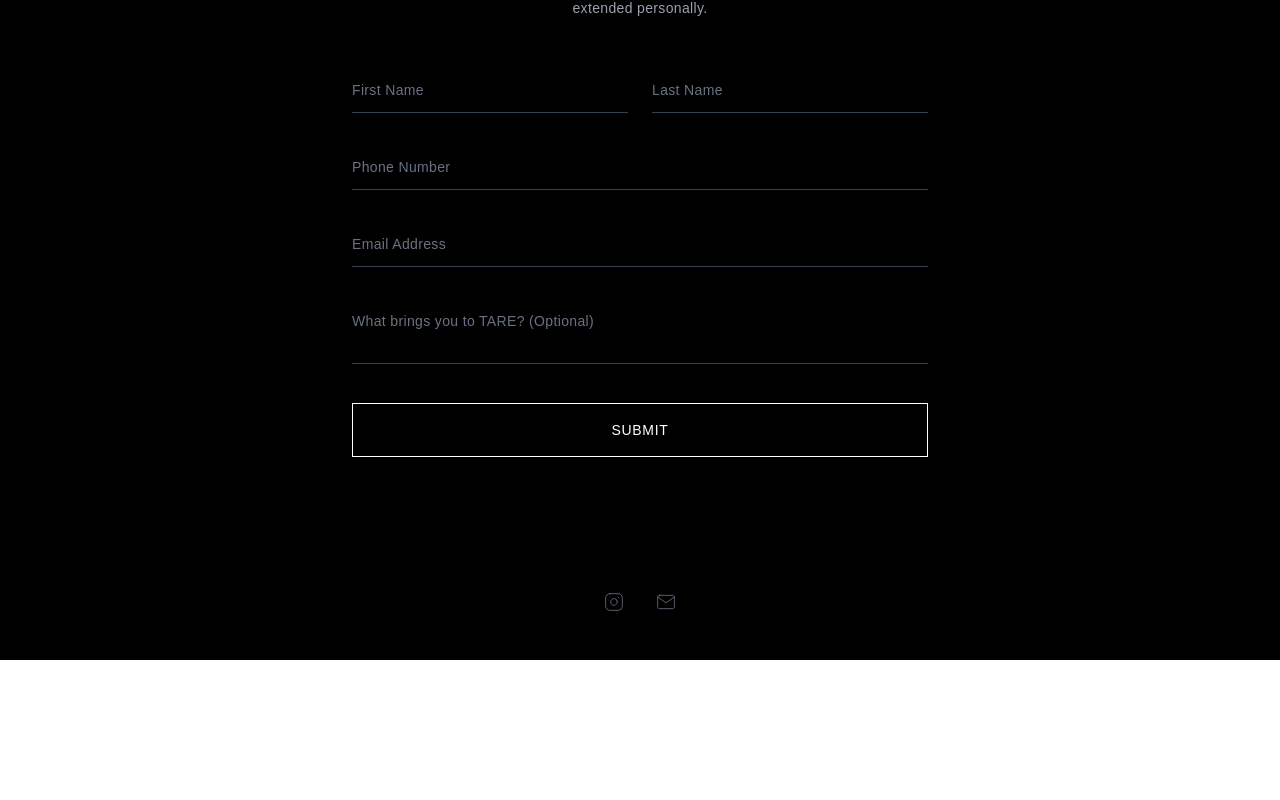
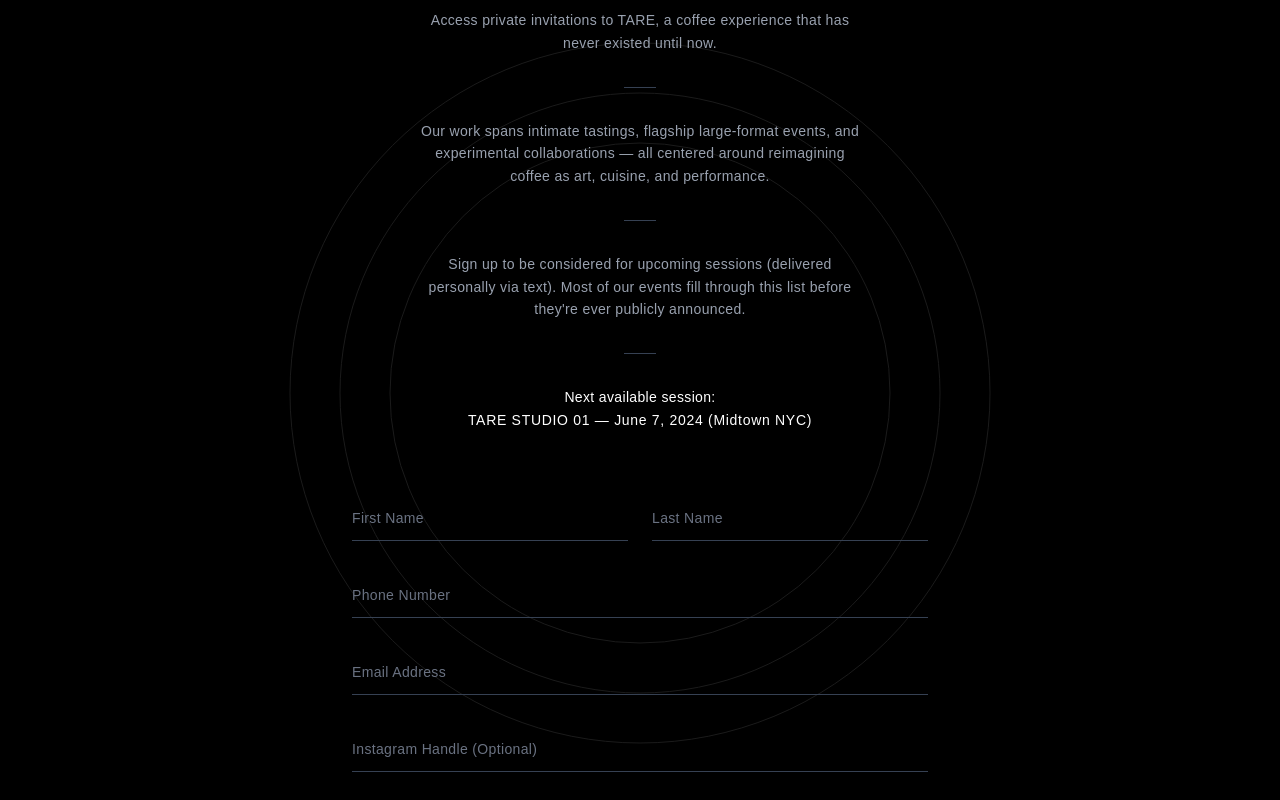
Before and after one commit to christare/tare-website, a Next.js app: page / in a window 1280 px wide. Shown: the part 240-1040 px from the top of the page. Before the commit the page ends 900 px from the top, so only its background shows below. Built offline with nearby package versions, Linux system fonts and the light colour scheme.

Commit message:
new priority list field for IG

```diff
--- a/src/app/api/submit/route.ts
+++ b/src/app/api/submit/route.ts
@@ -63,6 +63,7 @@ export async function POST(request: Request) {
           'Last Name': data.lastName,
           'Phone': formattedPhone,
           'Email': data.email,
+          'Instagram': data.instagram || '',
           'Why': data.why || '',
         }
       }
--- a/src/app/page.tsx
+++ b/src/app/page.tsx
@@ -14,11 +14,16 @@ export default function PriorityPage() {
     setError(null);
 
     const formData = new FormData(e.currentTarget);
+    const instagramValue = formData.get('instagram') as string;
+    // Strip @ symbol from Instagram handle if present
+    const cleanInstagram = instagramValue ? instagramValue.replace(/^@/, '') : '';
+
     const data = {
       firstName: formData.get('firstName'),
       lastName: formData.get('lastName'),
       phone: formData.get('phone'),
       email: formData.get('email'),
+      instagram: cleanInstagram,
       why: formData.get('why'),
     };
 
@@ -40,6 +45,23 @@ export default function PriorityPage() {
       setError('There was an error submitting your form. Please try again.');
       setIsSubmitting(false);
     }
+  };
+
+  // Function to handle Instagram input changes
+  const handleInstagramChange = (e: React.ChangeEvent<HTMLInputElement>) => {
+    const input = e.target;
+    let value = input.value;
+
+    // Remove any @ symbols from the beginning
+    value = value.replace(/^@+/, '');
+
+    // If there's a value, ensure it starts with @
+    if (value) {
+      value = '@' + value;
+    }
+
+    // Update the input value
+    input.value = value;
   };
 
   useEffect(() => {
@@ -86,9 +108,53 @@ export default function PriorityPage() {
   };
 
   return (
-    <main className="flex min-h-screen flex-col items-center justify-center bg-black px-4 py-16 text-white overflow-hidden">
+    <main className="flex min-h-screen flex-col items-center justify-center bg-black px-4 py-16 pt-32 text-white overflow-hidden relative">
+      {/* Background dial animation */}
       <motion.div
-        className="absolute top-8 right-8"
+        className="absolute inset-0 flex items-center justify-center pointer-events-none opacity-10"
+        initial={{ scale: 0.7, opacity: 0 }}
+        animate={{ scale: 1, opacity: 0.1 }}
+        transition={{ duration: 1.5, ease: [0.25, 1, 0.5, 1] }}
+      >
+        <svg width="800" height="800" viewBox="0 0 800 800" fill="none" xmlns="http://www.w3.org/2000/svg">
+          <motion.circle
+            cx="400"
+            cy="400"
+            r="350"
+            stroke="white"
+            strokeWidth="1"
+            fill="none"
+            initial={{ pathLength: 0, opacity: 0 }}
+            animate={{ pathLength: 1, opacity: 1 }}
+            transition={{ duration: 2, ease: "easeInOut" }}
+          />
+          <motion.circle
+            cx="400"
+            cy="400"
+            r="300"
+            stroke="white"
+            strokeWidth="1"
+            fill="none"
+            initial={{ pathLength: 0, opacity: 0 }}
+            animate={{ pathLength: 1, opacity: 1 }}
+            transition={{ duration: 2, delay: 0.3, ease: "easeInOut" }}
+          />
+          <motion.circle
+            cx="400"
+            cy="400"
+            r="250"
+            stroke="white"
+            strokeWidth="1"
+            fill="none"
+            initial={{ pathLength: 0, opacity: 0 }}
+            animate={{ pathLength: 1, opacity: 1 }}
+            transition={{ duration: 2, delay: 0.6, ease: "easeInOut" }}
+          />
+        </svg>
+      </motion.div>
+
+      <motion.div
+        className="absolute top-8 right-8 z-10"
         initial={{ opacity: 0 }}
         animate={{ opacity: 1 }}
         transition={{ delay: 0.5 }}
@@ -109,14 +175,14 @@ export default function PriorityPage() {
         {!submitted ? (
           <motion.div
             key="form"
-            className="max-w-xl w-full"
+            className="max-w-xl w-full relative z-10"
             initial="hidden"
             animate="visible"
             variants={containerVariants}
           >
-            <motion.div className="text-center mb-12" variants={itemVariants}>
+            <motion.div className="text-center mb-16" variants={itemVariants}>
               <motion.h1
-                className="text-2xl md:text-4xl font-light tracking-wider mb-6"
+                className="text-2xl md:text-4xl font-light tracking-wider mb-8"
                 initial={{ opacity: 0, y: 20 }}
                 animate={{ opacity: 1, y: 0 }}
                 transition={{ duration: 0.8, delay: 0.2 }}
@@ -124,7 +190,7 @@ export default function PriorityPage() {
                 TARE PRIORITY LIST
               </motion.h1>
               <motion.div
-                className="w-16 h-px bg-white mx-auto mb-6"
+                className="w-16 h-px bg-white mx-auto mb-12"
                 initial={{ scaleX: 0 }}
                 animate={{ scaleX: 1 }}
                 transition={{ duration: 0.8, delay: 0.4 }}
@@ -135,10 +201,51 @@ export default function PriorityPage() {
                 animate={{ opacity: 1 }}
                 transition={{ duration: 0.8, delay: 0.6 }}
               >
-                Private access to our curated coffee experiences.
-                Limited seats for our tastings, flagship events, and collaborations.
-                Invitations are extended personally.
+                Access private invitations to TARE, a coffee experience that has never existed until now.
               </motion.p>
+              <motion.div
+                className="w-8 h-px bg-gray-700 mx-auto my-8"
+                initial={{ scaleX: 0 }}
+                animate={{ scaleX: 1 }}
+                transition={{ duration: 0.8, delay: 0.7 }}
+              />
+              <motion.p
+                className="text-gray-400 text-sm tracking-wide leading-relaxed max-w-md mx-auto"
+                initial={{ opacity: 0 }}
+                animate={{ opacity: 1 }}
+                transition={{ duration: 0.8, delay: 0.7 }}
+              >
+                Our work spans intimate tastings, flagship large-format events, and experimental collaborations — all centered around reimagining coffee as art, cuisine, and performance.
+              </motion.p>
+              <motion.div
+                className="w-8 h-px bg-gray-700 mx-auto my-8"
+                initial={{ scaleX: 0 }}
+                animate={{ scaleX: 1 }}
+                transition={{ duration: 0.8, delay: 0.8 }}
+              />
+              <motion.p
+                className="text-gray-400 text-sm tracking-wide leading-relaxed max-w-md mx-auto"
+                initial={{ opacity: 0 }}
+                animate={{ opacity: 1 }}
+                transition={{ duration: 0.8, delay: 0.8 }}
+              >
+                Sign up to be considered for upcoming sessions (delivered personally via text). Most of our events fill through this list before they're ever publicly announced.
+              </motion.p>
+              <motion.div
+                className="w-8 h-px bg-gray-700 mx-auto my-8"
+                initial={{ scaleX: 0 }}
+                animate={{ scaleX: 1 }}
+                transition={{ duration: 0.8, delay: 0.9 }}
+              />
+              <motion.div
+                className="text-gray-400 text-sm tracking-wide leading-relaxed max-w-md mx-auto"
+                initial={{ opacity: 0 }}
+                animate={{ opacity: 1 }}
+                transition={{ duration: 0.8, delay: 0.9 }}
+              >
+                <span className="text-white">Next available session:</span><br />
+                <span className="text-white tracking-wider">TARE STUDIO 01 — June 7, 2024 (Midtown NYC)</span>
+              </motion.div>
             </motion.div>
 
             {error && (
@@ -206,6 +313,18 @@ export default function PriorityPage() {
                   whileFocus={{ borderColor: "white" }}
                   transition={{ duration: 0.2 }}
                   disabled={isSubmitting}
+                />
+              </motion.div>
+              <motion.div className="relative" variants={itemVariants}>
+                <motion.input
+                  type="text"
+                  name="instagram"
+                  placeholder="Instagram Handle (Optional)"
+                  className="w-full bg-transparent border-b border-gray-700 focus:outline-none focus:border-white py-3 text-sm tracking-wide placeholder-gray-500"
+                  whileFocus={{ borderColor: "white" }}
+                  transition={{ duration: 0.2 }}
+                  disabled={isSubmitting}
+                  onChange={handleInstagramChange}
                 />
               </motion.div>
               <motion.div className="relative" variants={itemVariants}>
```
